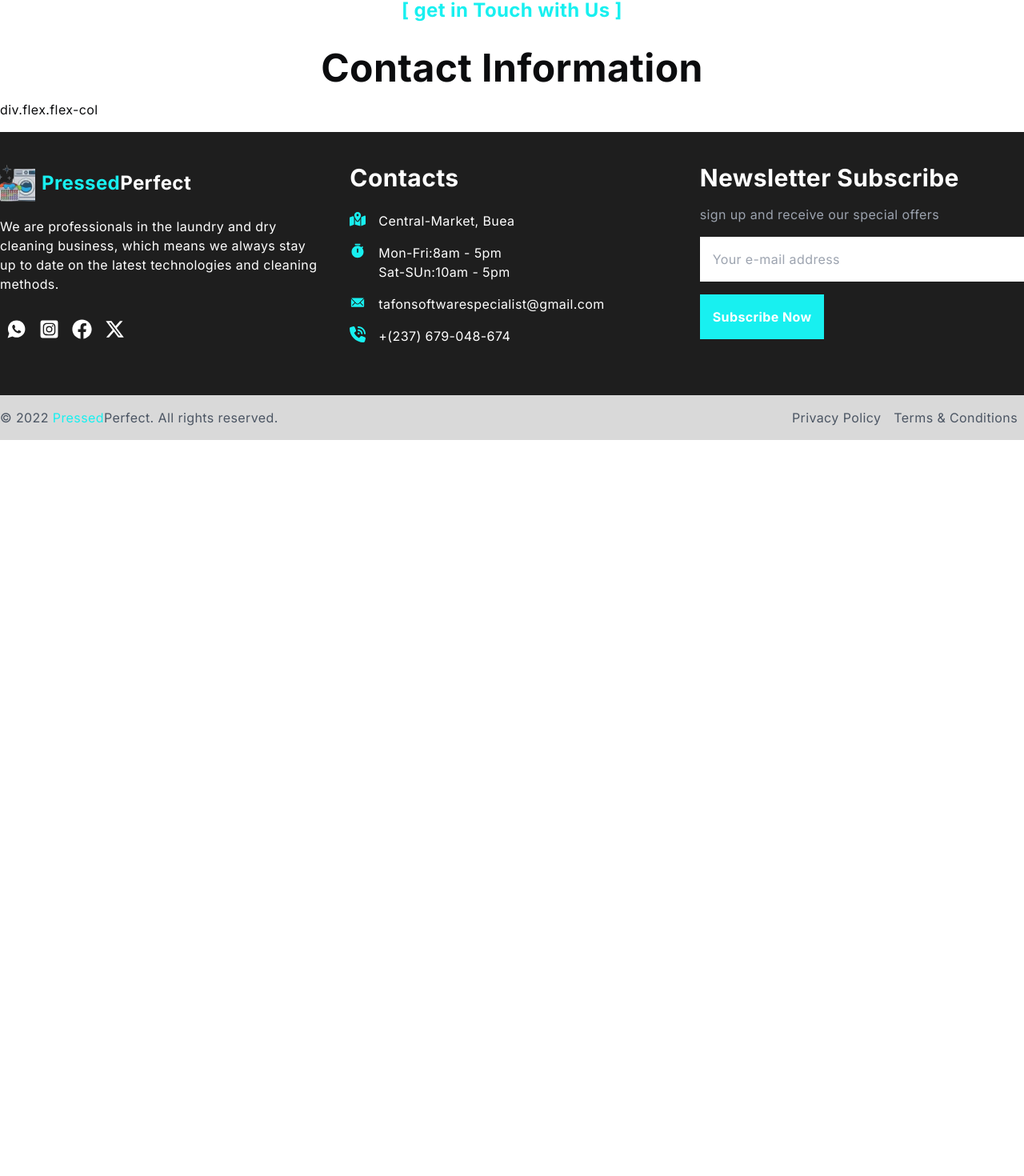
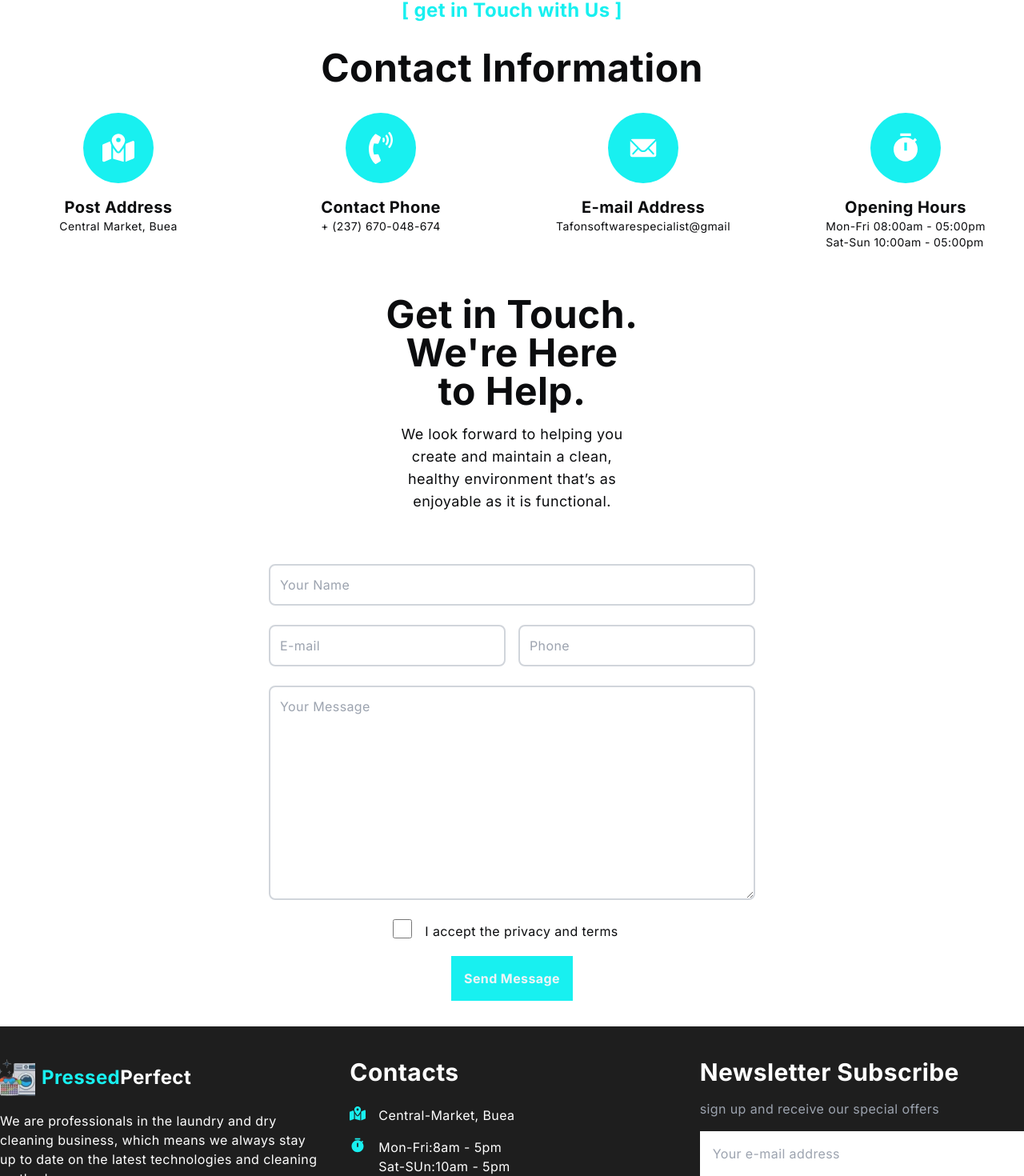
Before and after one commit to tafonhubertnwana/pressedLaundry, a Next.js app: page /contact in a window 1280 px wide. Shown: the part 480-1950 px from the top of the page at 80% size. Before the commit the page ends 1030 px from the top, so only its background shows below. Built offline with nearby package versions, Linux system fonts and the light colour scheme.

Commit message:
creating the contact page

```diff
--- a/app/about/page.tsx
+++ b/app/about/page.tsx
@@ -1,8 +1,31 @@
+import Image from 'next/image'
 import React from 'react'
+import banner from '@/public/assets/dst-bg-img.jpg'
+
 
 const About = () => {
   return (
-    <div>About</div>
+    <>
+      <div className="w-full">
+        <div className='relative'>
+          <Image src={banner} alt='banner' className='lg:w-full'/>
+          <div className='absolute top-[20%] left-[15%]'>
+            <h5 className='text-white py-4'>Home / About Us</h5>
+            <h1 className='text-white'>About Us</h1>
+          </div>
+        </div>
+        <div className="container m-auto">
+          <div className="grid grid-cols-2">
+            <div className='relative'>
+              <div>
+                <Image src='https://via.placeholder.com/250' alt='about' />
+              </div>
+
+            </div>
+          </div>
+        </div>
+      </div>
+    </>
   )
 }
 
--- a/app/contact/page.tsx
+++ b/app/contact/page.tsx
@@ -1,6 +1,10 @@
 import Image from 'next/image'
 import banner from '@/public/assets/dst-bg-img.jpg'
 import React from 'react'
+import { FaMapLocationDot } from 'react-icons/fa6'
+import { IoIosMail } from 'react-icons/io'
+import { FaPhoneVolume } from 'react-icons/fa'
+import { RiTimerFill } from 'react-icons/ri'
 
 const Contact = () => {
   return (
@@ -20,8 +24,102 @@ const Contact = () => {
               <h2>Contact Information</h2>
             </div>
           </div>
-          <div className="grid grid-cols-5 gap-8">
-            div.flex.flex-col
+          <div className="grid grid-cols-4 gap-8 content-center">
+            <div className="flex flex-col items-center">
+              <div className='p-6 bg-[#18F0F0] rounded-full my-4'>
+              < FaMapLocationDot size={40} className='text-white' />
+              </div>
+              <h6>Post Address</h6>
+              <p className="text-sm ">Central Market, Buea</p>
+            </div>
+            <div className="flex flex-col items-center">
+              <div  className='p-6 bg-[#18F0F0] rounded-full my-4'>
+              < FaPhoneVolume size={40} className='text-white' />
+              </div>
+              <h6>Contact Phone</h6>
+              <p className="text-sm ">+ (237) 670-048-674</p>
+            </div>
+            <div className="flex flex-col items-center">
+              <div  className='p-6 bg-[#18F0F0] rounded-full my-4'>
+              <IoIosMail size={40} className='text-white' />
+              </div>
+              <h6>E-mail Address</h6>
+              <p className="text-sm ">Tafonsoftwarespecialist@gmail</p>
+            </div>
+            <div className="flex flex-col items-center">
+              <div  className='p-6 bg-[#18F0F0] rounded-full my-4'>
+              <RiTimerFill size={40} className='text-white' />
+              </div>
+              <h6>Opening Hours</h6>
+              <span className="text-sm ">Mon-Fri 08:00am - 05:00pm<br/>Sat-Sun 10:00am - 05:00pm</span>
+            </div>
+          </div>
+        </div>
+        {/* form */}
+        <div className="flex flex-col items-center py-6">
+         <div className='text-center md:w-[25%] pt-4'>
+            <h2>Get in Touch. We're Here to Help.</h2>
+            <p className='text-lg py-4'>We look forward to helping you create and maintain a clean, healthy environment that’s as enjoyable as it is functional.</p>
+          </div>
+        </div>
+        <div className="md:w-[50%] m-auto">
+          <div className="p-4">
+            <form>
+              <div className="flex flex-col py-2">
+                <input
+                  type="text"
+                  name="senderName"
+                  id="name"
+                  className="border-2 rounded-lg p-3 flex border-gray-300"
+                  placeholder='Your Name'
+                  required
+                />
+              </div>
+              <div className="grid md:grid-cols-2 gap-4 w-full py-2">
+                  <div className="flex flex-col py-2">
+                    <input
+                      type="email"
+                      name="senderEmail"
+                      id="email"
+                      className="border-2 rounded-lg p-3 flex border-gray-300"
+                      placeholder='E-mail'
+                      required
+                    />
+                  </div>
+                <div className="flex flex-col py-2">
+                  <input
+                    type="tel"
+                    name="senderPhone"
+                    id="phone"
+                    placeholder='Phone'
+                    className="border-2 rounded-lg p-3 flex border-gray-300"
+                  />
+                </div>
+
+              </div>
+              <div className="flex flex-col py-2">
+                <textarea
+                  name="message"
+                  id="message"
+                  className='border-2 rounded-lg p-3 border-gray-300'
+                  rows={10}
+                  placeholder='Your Message'
+                  required
+                />
+              </div>
+              <div className=' flex flex-col items-center py-4'>
+                <div className='flex items-center '>
+                  <span><input type='checkbox' className='w-6 h-6 ' /></span>
+                  <span className='px-4'> I accept the privacy and terms</span>
+                </div>
+                <div>
+                  <button type='submit' className='bg-[#18F0F0] dark:bg-slate-100   p-4 mt-4 text-gray-100 font-bold'
+
+                >Send Message</button>
+                </div>
+              </div>
+            </form>
+
           </div>
         </div>
       </div>
```
Also changed, not shown: app/faq/page.tsx (indentation only).
